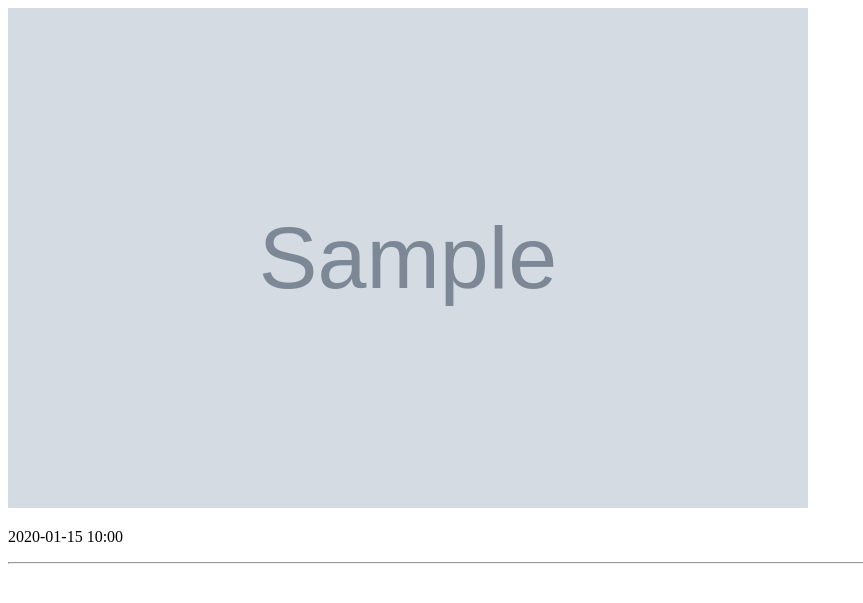
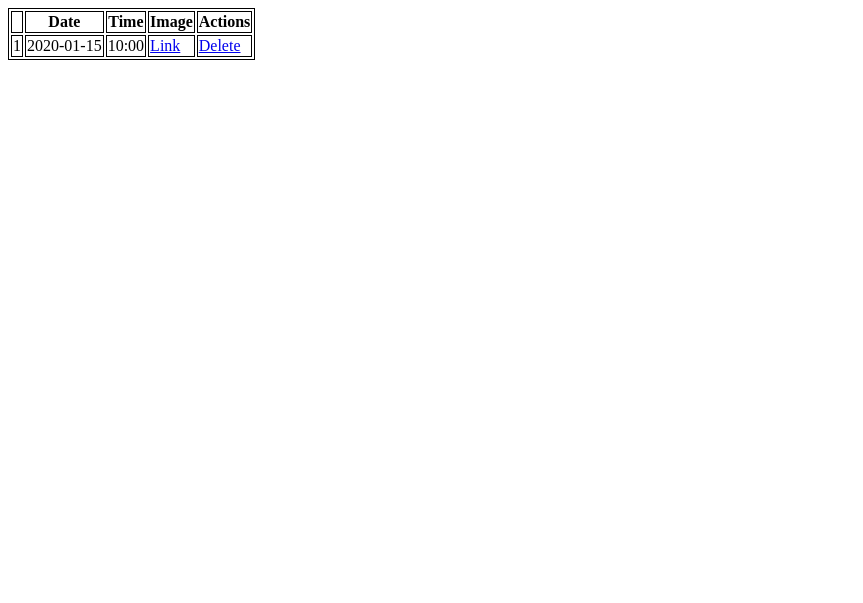
Before and after one commit to sorooshm78/auto_capture, a Django app: page / in a window 1280 px wide. Shown: the top 603 px of the page, without its empty margins (0-863 px from the left). Run offline with Django 4.2, Linux system fonts and the light colour scheme; a user stored in the database is signed in; tables that the repository leaves empty hold one stand-in row (values such as "Sample post"); grey boxes marked "Sample" are stand-in pictures.

Commit message:
add screen shot delete view

```diff
--- a/server/web/models.py
+++ b/server/web/models.py
@@ -3,6 +3,7 @@ import os
 from django.db import models
 from django.conf import settings
 from django.dispatch import receiver
+from django.db.models.signals import post_delete
 
 
 def get_file_upload_path(instance, filename):
@@ -20,7 +21,7 @@ class ScreenShot(models.Model):
         return f"{self.user} {self.created}"
 
 
-@receiver(models.signals.post_delete, sender=ScreenShot)
+@receiver(post_delete, sender=ScreenShot)
 def auto_delete_file_on_delete(sender, instance, **kwargs):
     """
     Deletes file from filesystem
--- a/server/web/templates/web/home.html
+++ b/server/web/templates/web/home.html
@@ -1,11 +1,27 @@
 {% extends 'base.html' %}
 
 {% block content %}
-
-    {% for shot in shots %}
-        <img src="{{ shot.image.url }}" width="800" height="500"/>
-        <p>{{ shot.created|date:'Y-m-d' }} {{ shot.created|time:'H:i' }}</p>
-        <hr>
-    {% endfor %}
-
+    <style>
+        table, th, td {
+            border:1px solid black;
+        }
+    </style>
+    <table>
+        <tr>
+            <th></th>
+            <th>Date</th>
+            <th>Time</th>
+            <th>Image</th>
+            <th>Actions</th>
+        </tr>
+        {% for shot in shots %}
+            <tr>
+                <td>{{ forloop.counter }}</td>
+                <td>{{ shot.created|date:'Y-m-d' }}</td>
+                <td>{{ shot.created|time:'H:i' }}</td>
+                <td><a href="{{ shot.image.url }}">Link</a></td>
+                <td><a href="{% url 'delete_shot' shot.id %}">Delete</a></td>
+            </tr>
+        {% endfor %}
+    </table>
 {% endblock content %}
--- a/server/web/urls.py
+++ b/server/web/urls.py
@@ -1,9 +1,10 @@
 from django.urls import path
 
-from .views import ScreenShotsListView, ScreenShotsCreateView
+from . import views
 
 
 urlpatterns = [
-    path("", ScreenShotsListView.as_view(), name="home"),
-    path("upload/", ScreenShotsCreateView.as_view(), name="create_shot"),
+    path("", views.ScreenShotsListView.as_view(), name="home"),
+    path("upload/", views.ScreenShotsCreateView.as_view(), name="create_shot"),
+    path("delete/<pk>/", views.ScreenShotsDeleteView.as_view(), name="delete_shot"),
 ]
--- a/server/web/views.py
+++ b/server/web/views.py
@@ -1,4 +1,4 @@
-from django.views.generic import ListView, CreateView
+from django.views.generic import ListView, CreateView, DeleteView
 from django.contrib.auth.mixins import LoginRequiredMixin
 from django.urls import reverse_lazy
 
@@ -13,7 +13,7 @@ class ScreenShotsListView(LoginRequiredMixin, ListView):
 
     def get_queryset(self):
         query = super().get_queryset()
-        query = query.filter(user=self.request.user)
+        query = query.filter(user=self.request.user).order_by("-created")
         return query
 
 
@@ -25,3 +25,9 @@ class ScreenShotsCreateView(LoginRequiredMixin, CreateView):
     def form_valid(self, form):
         form.instance.user = self.request.user
         return super().form_valid(form)
+
+
+class ScreenShotsDeleteView(LoginRequiredMixin, DeleteView):
+    model = ScreenShot
+    template_name = "web/confirm_delete_shot.html"
+    success_url = reverse_lazy("home")
```
Also changed, not shown: server/web/templates/web/confirm_delete_shot.html (added, +9 -0 lines).
